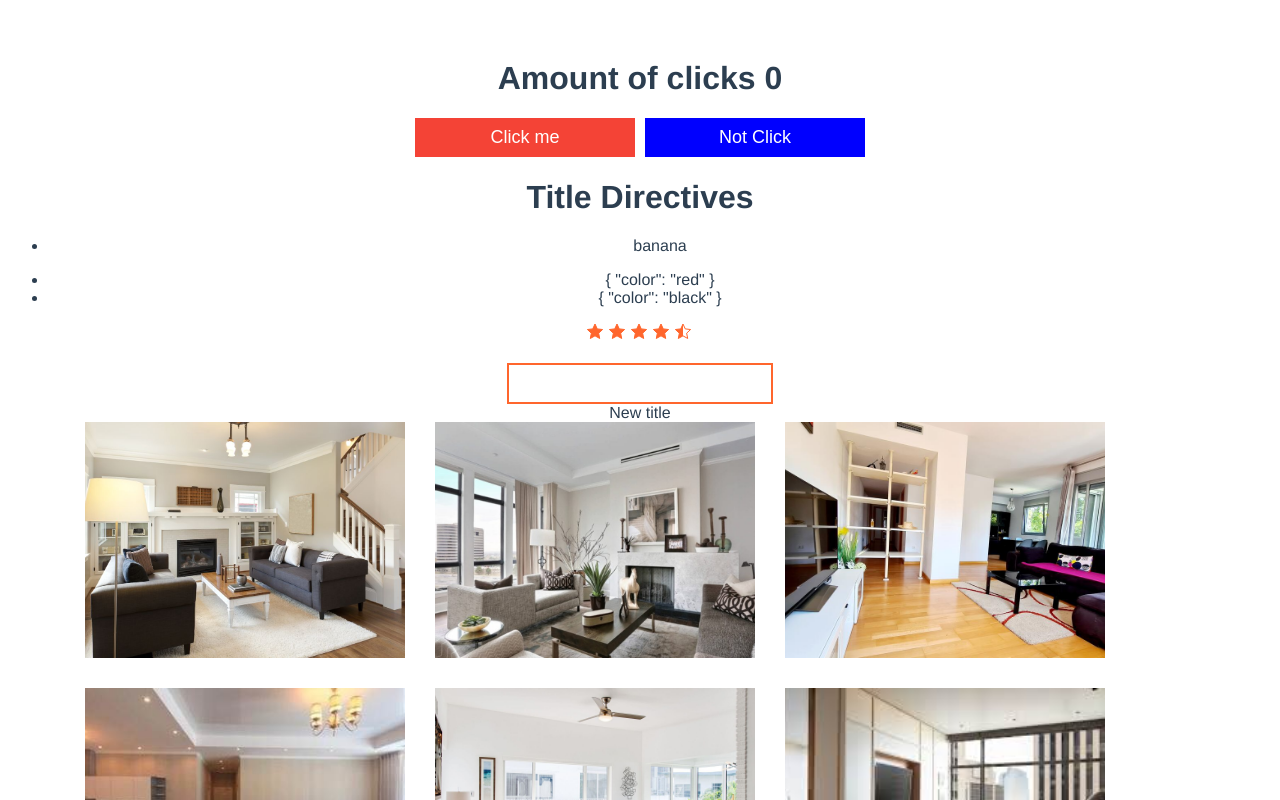
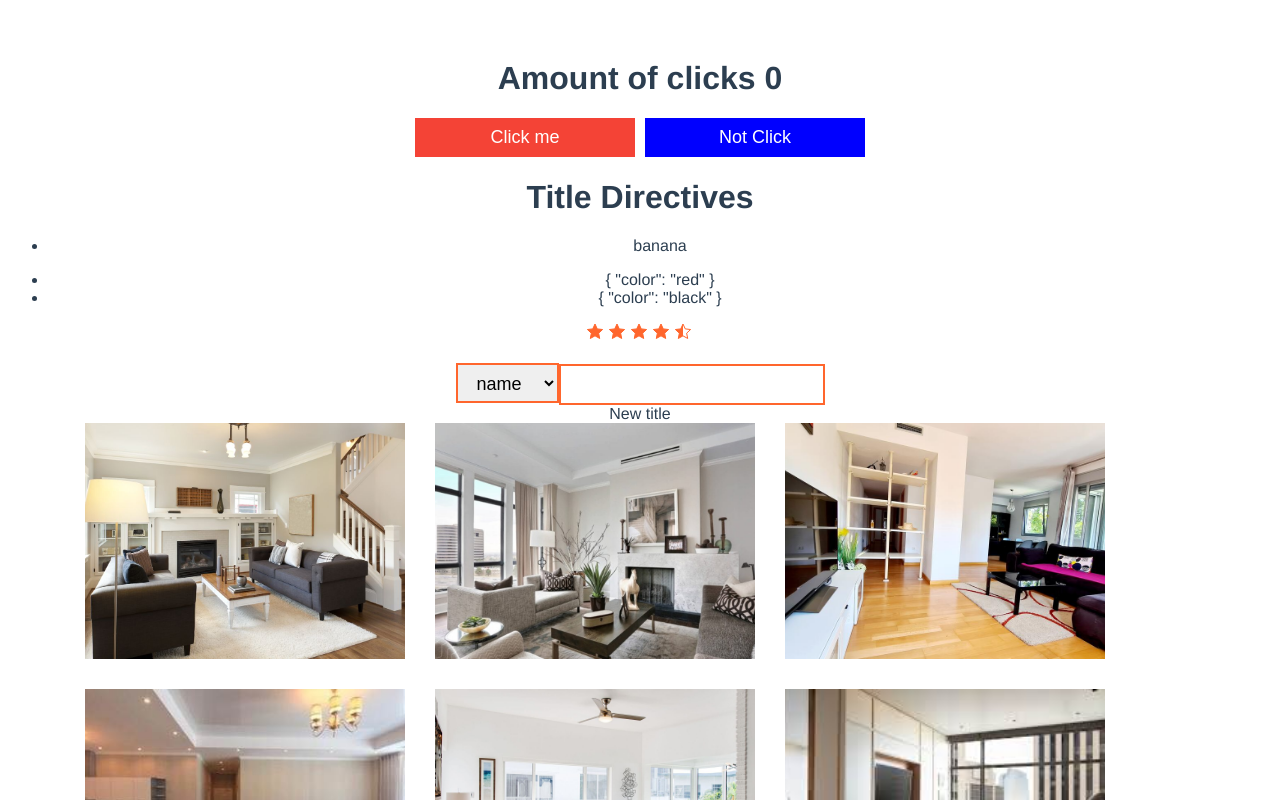
Before and after one commit to Taras-Roboteckyi/Vue-CLI_first-app, a Vue app: page / in a window 1280 px wide. Shown: the top 800 px of the page. Built offline with nearby package versions, Linux system fonts and the light colour scheme.

Commit message:
add styled custom select

```diff
--- a/src/App.vue
+++ b/src/App.vue
@@ -6,6 +6,7 @@
     <DirectivesTest />
     <StarRating :rating="4.5" />
     <h2>{{ text }}</h2>
+    <CustomSelect :items="['name', 'label', 'salary']" />
     <CustomInput v-model="text" />
     <ApartmentsList :items="apartments">
 
@@ -28,11 +29,12 @@ import ApartmentsList from "./components/apartment/ApartmentsList.vue";
 import apartments from "./components/apartment/apartments";
 import ApartmentsItem from "./components/apartment/ApartmentsItem.vue"
 import CustomInput from "./components/shared/CustomInput.vue";
+import CustomSelect from "./components/shared/CustomSelect.vue";
 
 export default {
 
   name: "App",
-  components: { ButtonClick, DirectivesTest, StarRating, ApartmentsList, ApartmentsItem, CustomInput },
+  components: { ButtonClick, DirectivesTest, StarRating, ApartmentsList, ApartmentsItem, CustomInput, CustomSelect },
   data() {
     return { apartments, amountOfClicks: 0, text: '' }
   },
--- a/src/components/shared/CustomSelect.vue
+++ b/src/components/shared/CustomSelect.vue
@@ -1,5 +1,8 @@
 <template>
-    <select v-on="listeners"></select>
+    <select v-on="listeners" class="custom-select">
+        <option v-for="item in formatedItems" :key="item.value" :value="item.value">{{ item.label }}
+        </option>
+    </select>
 </template>
 
 <script>
@@ -30,4 +33,16 @@ export default {
 }
 </script>
 
-<style lang="scss" scoped></style>
+<style lang="scss" scoped>
+@import '../../assets/scss/variables';
+
+.custom-select {
+    height: 40px;
+    border: 2px solid $main-color;
+    font-size: 18px;
+    outline: none;
+    padding: 8px 15px;
+    cursor: pointer;
+    display: inline-block;
+}
+</style>
```
